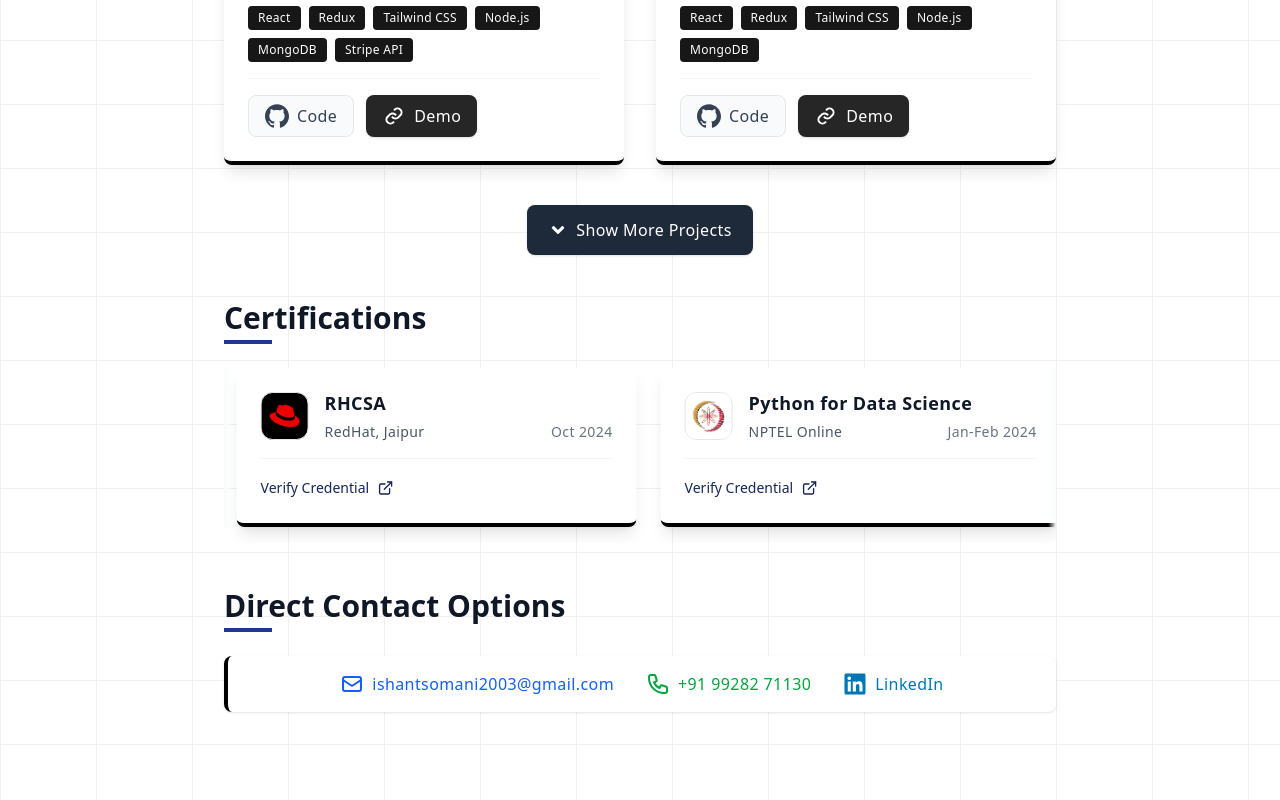
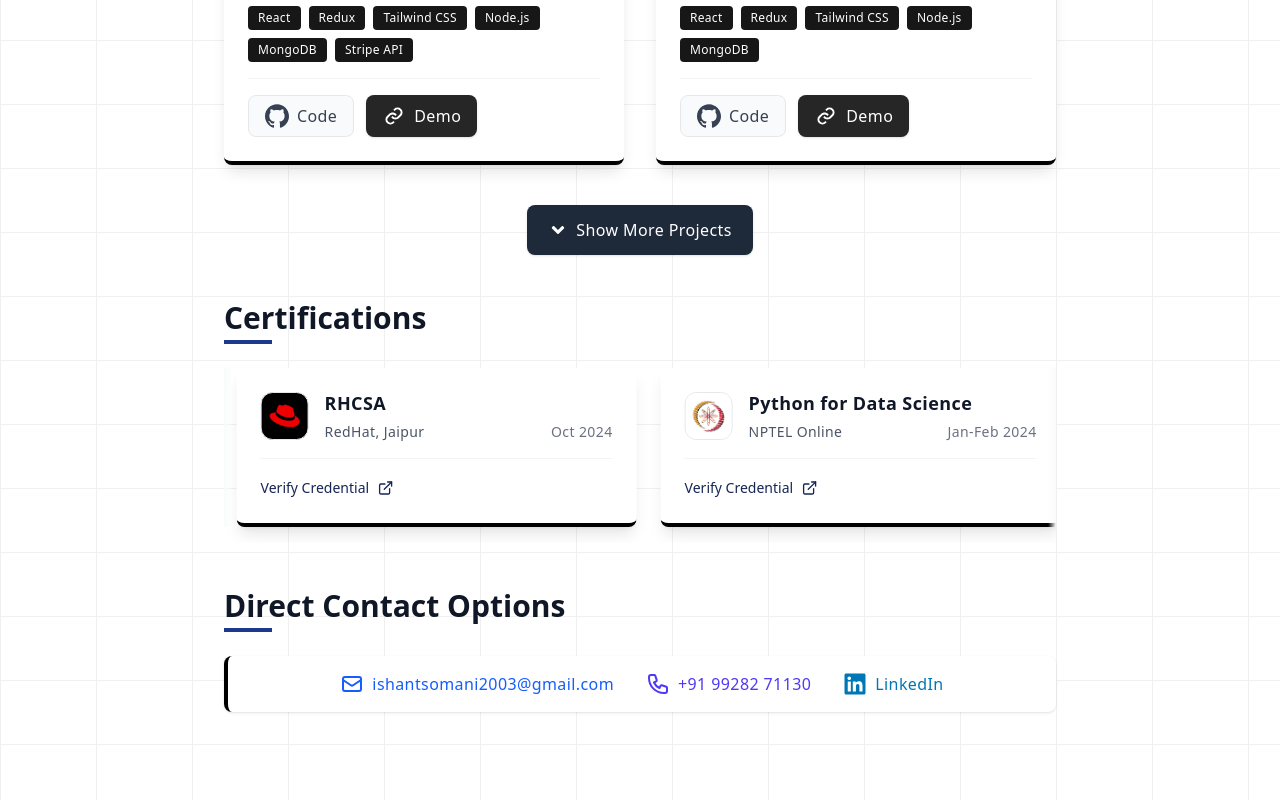
Before and after one commit to IshantSomani/IshantSomani-portfolio, a React (Vite) app: page / in a window 1280 px wide. Shown: the part 1816-2616 px from the top of the page. Built offline with nearby package versions, Linux system fonts and the light colour scheme.

Commit message:
fix the error

```diff
--- a/src/components/CertificatesSection.jsx
+++ b/src/components/CertificatesSection.jsx
@@ -132,7 +132,7 @@ const Certificates = memo(function Certificates() {
 
                         <a
                             href="tel:+919928271130"
-                            className="flex items-center tracking-wide text-green-600 hover:text-green-800 transition-all group font-medium"
+                            className="flex items-center tracking-wide text-indigo-600 hover:text-indigo-800 transition-all group font-medium"
                             aria-label="Call phone number"
                         >
                             <HiOutlinePhone className="mr-2 w-6 h-6 group-hover:scale-110 transition-transform" />
@@ -140,7 +140,7 @@ const Certificates = memo(function Certificates() {
                         </a>
 
                         <a
-                            href="https://www.linkedin.com/in/https://www.linkedin.com/in/ishant-somani-973492217/"
+                            href="https://www.linkedin.com/in/ishant-somani-973492217/"
                             target="_blank"
                             rel="noopener noreferrer"
                             className="flex items-center tracking-wide text-[#0077b5] hover:text-[#005f8d] transition-all group font-medium"
```
